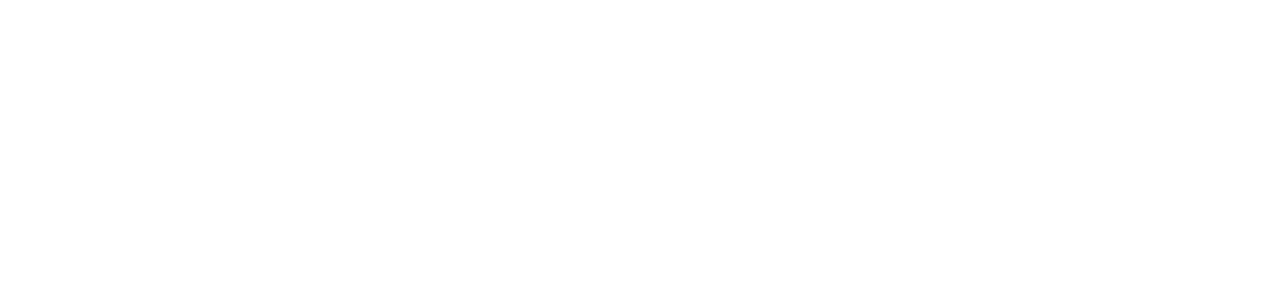
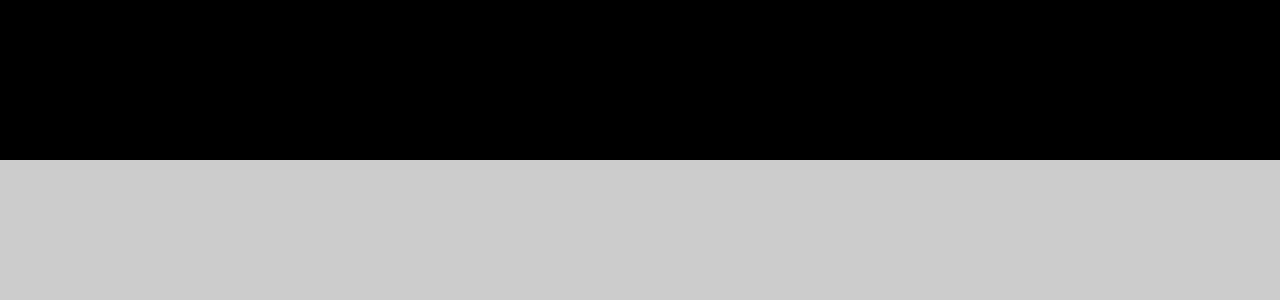
Before and after one commit to turkaytunc/e-secim, a React (Create React App) app: page / in a window 1280 px wide. Shown: the top 300 px of the page. Built offline with nearby package versions, Linux system fonts and the light colour scheme.

Commit message:
add: footer component

```diff
--- a/public/index.html
+++ b/public/index.html
@@ -5,39 +5,13 @@
     <link rel="icon" href="%PUBLIC_URL%/favicon.ico" />
     <meta name="viewport" content="width=device-width, initial-scale=1" />
     <meta name="theme-color" content="#000000" />
-    <meta
-      name="description"
-      content="Web site created using create-react-app"
-    />
+    <meta name="description" content="Elektronik Seçim" />
     <link rel="apple-touch-icon" href="%PUBLIC_URL%/logo192.png" />
-    <!--
-      manifest.json provides metadata used when your web app is installed on a
-      user's mobile device or desktop. See https://developers.google.com/web/fundamentals/web-app-manifest/
-    -->
     <link rel="manifest" href="%PUBLIC_URL%/manifest.json" />
-    <!--
-      Notice the use of %PUBLIC_URL% in the tags above.
-      It will be replaced with the URL of the `public` folder during the build.
-      Only files inside the `public` folder can be referenced from the HTML.
-
-      Unlike "/favicon.ico" or "favicon.ico", "%PUBLIC_URL%/favicon.ico" will
-      work correctly both with client-side routing and a non-root public URL.
-      Learn how to configure a non-root public URL by running `npm run build`.
-    -->
-    <title>React App</title>
+    <title>Elektronik Seçim</title>
   </head>
   <body>
     <noscript>You need to enable JavaScript to run this app.</noscript>
     <div id="root"></div>
-    <!--
-      This HTML file is a template.
-      If you open it directly in the browser, you will see an empty page.
-
-      You can add webfonts, meta tags, or analytics to this file.
-      The build step will place the bundled scripts into the <body> tag.
-
-      To begin the development, run `npm start` or `yarn start`.
-      To create a production bundle, use `npm run build` or `yarn build`.
-    -->
   </body>
 </html>
--- a/src/App.tsx
+++ b/src/App.tsx
@@ -1,9 +1,13 @@
 import React from 'react';
+import './app.scss';
+import Footer from './components/footer/Footer';
 
-import './app.scss';
-
-function App() {
-  return <div className="app"></div>;
+function App(): JSX.Element {
+  return (
+    <div className="app">
+      <Footer />
+    </div>
+  );
 }
 
 export default App;
--- a/src/app.scss
+++ b/src/app.scss
@@ -1,3 +1,5 @@
 .app {
-  text-align: center;
+  width: 100%;
+  height: 100vh;
+  background-color: #ccc;
 }
--- /dev/null
+++ b/src/components/footer/Footer.tsx
@@ -0,0 +1,17 @@
+import React from 'react';
+import './footer.scss';
+
+const Footer = () => {
+  return (
+    <footer className="footer-container">
+      <ul>
+        <li>SSS</li>
+      </ul>
+      <ul>
+        <li>&copy; 2020 Turkay Tunc</li>
+      </ul>
+    </footer>
+  );
+};
+
+export default Footer;
--- /dev/null
+++ b/src/components/footer/footer.scss
@@ -0,0 +1,4 @@
+.footer-container {
+  min-height: 10em;
+  background-color: #000;
+}
--- a/src/index.scss
+++ b/src/index.scss
@@ -0,0 +1,5 @@
+*,
+*::after,
+*::before {
+  margin: 0;
+}
```
Also changed, not shown: src/logo.svg (deleted).
